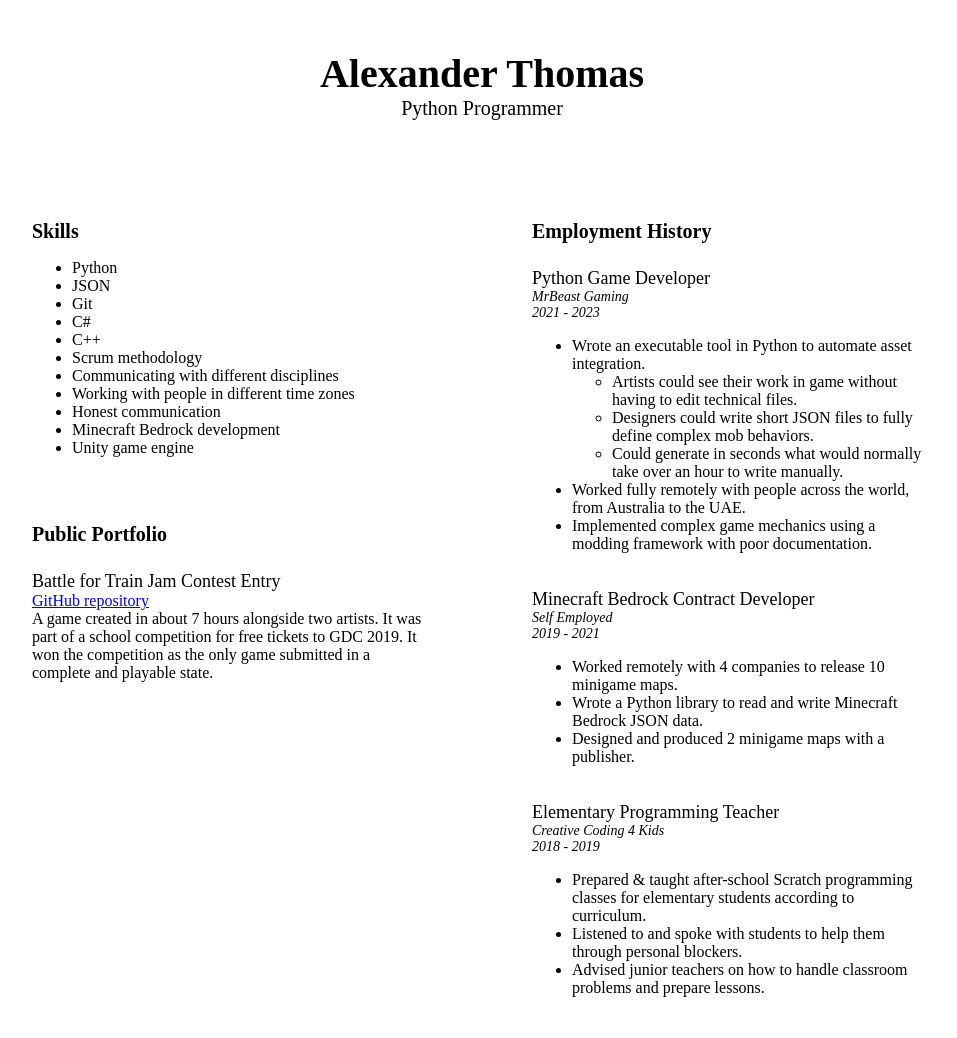
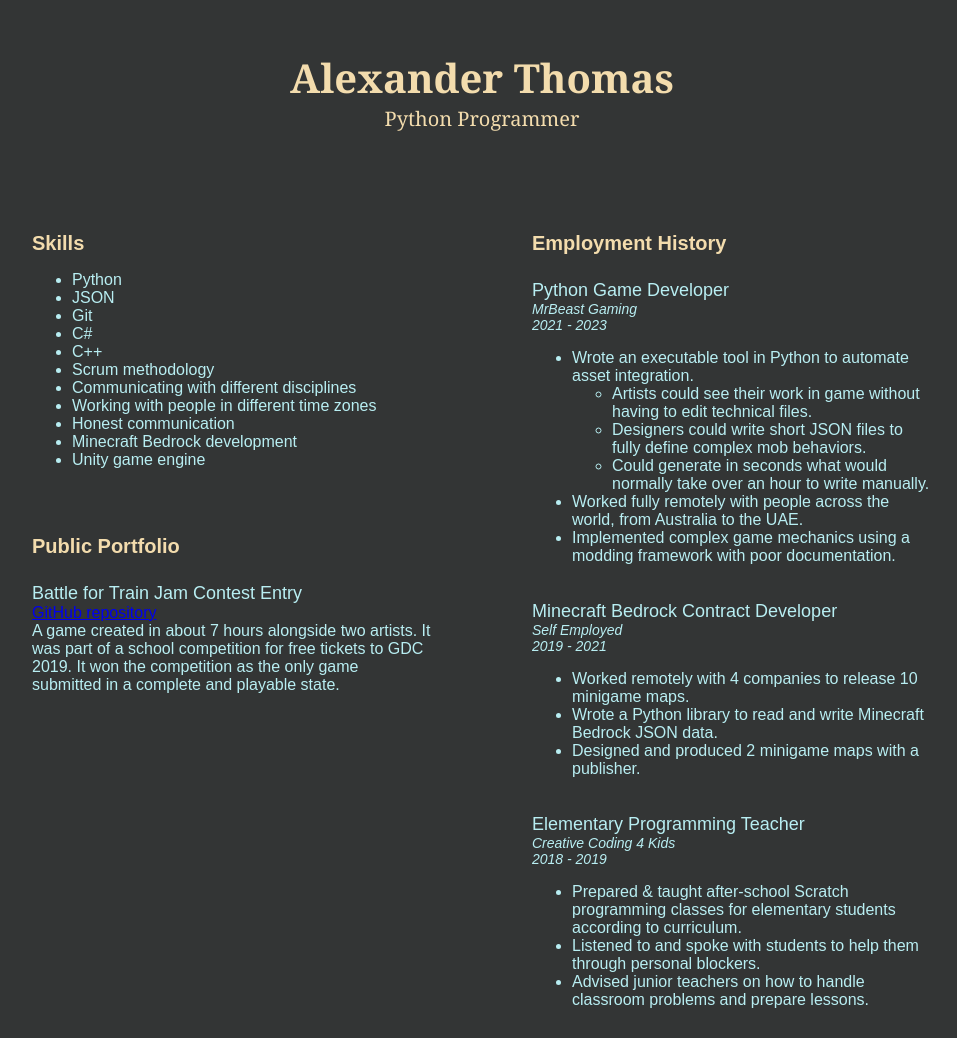
Before and after one commit to TheBlackMezek/TheBlackMezek.github.io, a plain HTML site: page index.html in a window 1280 px wide. Shown: the top 1038 px of the page, without its empty margins (158-1115 px from the left). Drawn offline with Linux system fonts and the light colour scheme.

Commit message:
Set colors and fonts

```diff
--- a/css/index.css
+++ b/css/index.css
@@ -1,8 +1,29 @@
+
+:root {
+    --background-gray: #333535;
+
+    --main-color: #F3DCAD;
+    --accent-color: #B8EEF2;
+    --pop-color: #ABA0F2;
+
+    --title-font: "Cambria";
+    --body-font: "Arial";
+}
+
+body {
+    background-color: var(--background-gray);
+    color: var(--accent-color);
+    font-family: sans-serif;
+    font-family: var(--body-font);
+}
 
 .main_title {
     font-size: 40px;
     font-weight: bold;
     text-align: center;
+    color: var(--main-color);
+    font-family: serif;
+    font-family: var(--title-font);
 
     margin-top: 50px;
 }
@@ -10,6 +31,9 @@
 .title_subtext {
     font-size: 20px;
     text-align: center;
+    color: var(--main-color);
+    font-family: serif;
+    font-family: var(--title-font);
 }
 
 .two_column_layout {
@@ -38,6 +62,8 @@
 .resume_section_title {
     font-size: 20px;
     font-weight: bold;
+    color: var(--main-color);
+
     margin-bottom: 15px;
 }
 
@@ -48,9 +74,11 @@
 
 .resume_block_title {
     font-size: 18px;
+    color: var(--accent-color);
 }
 
 .resume_block_subtext {
     font-size: 14px;
     font-style: italic;
+    color: var(--accent-color);
 }
```
